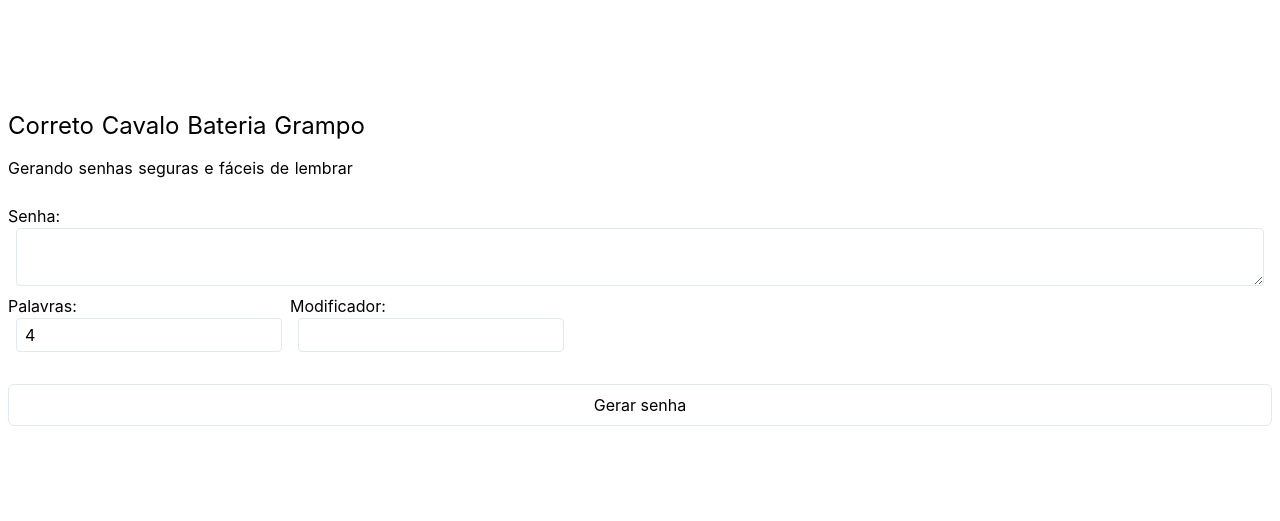
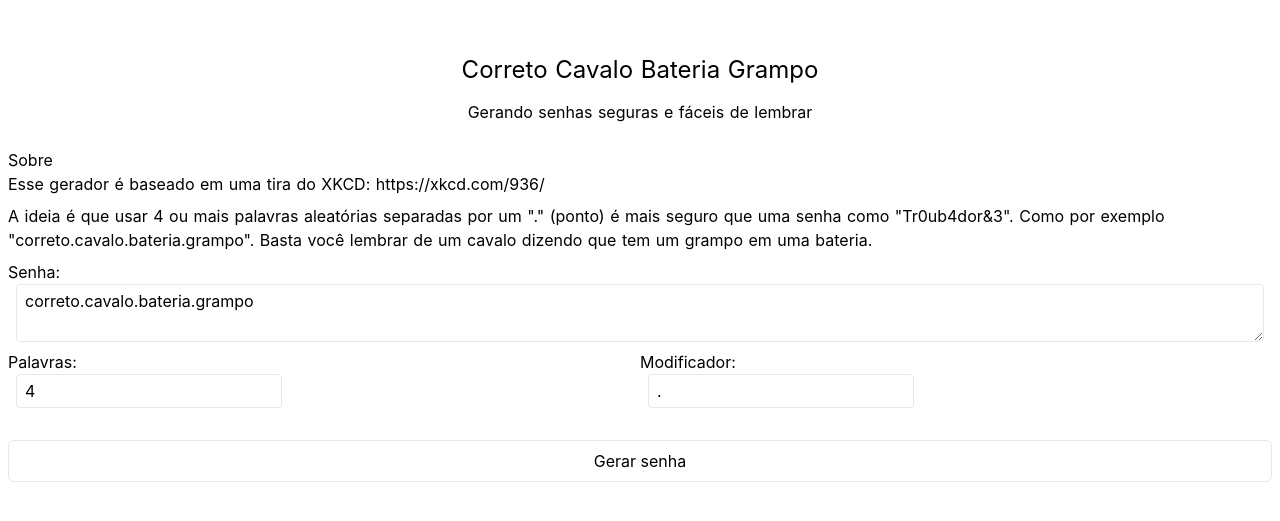
Before and after one commit to highlabs/correto.cavalo.bateria.grampo, a Nuxt app: page / in a window 1280 px wide. Shown: the part 141-662 px from the top of the page. Built offline with nearby package versions, Linux system fonts and the light colour scheme; no server answers; what @tailwindcss/typography would draw is missing.

Commit message:
feat: add a little readme

```diff
--- a/pages/index.vue
+++ b/pages/index.vue
@@ -1,9 +1,20 @@
 <template>
-  <div class="container">
-    <header>
+  <div class="container prose">
+    <header class="text-center">
       <h1>Correto Cavalo Bateria Grampo</h1>
       <p>Gerando senhas seguras e fáceis de lembrar</p>
     </header>
+
+    <div>
+      <h2>Sobre</h2>
+      <p>Esse gerador é baseado em uma tira do XKCD: <a href="https://xkcd.com/936/">https://xkcd.com/936/</a></p>
+      <p>
+        A ideia é que usar 4 ou mais palavras aleatórias separadas por um "." (ponto)
+        é mais seguro que uma senha como "Tr0ub4dor&3". Como por exemplo
+        "correto.cavalo.bateria.grampo". Basta você lembrar de um cavalo dizendo que tem um grampo
+        em uma bateria.
+      </p>
+    </div>
 
     <div class="password-input">
       <label for="senha_gerada">Senha:</label>
@@ -29,8 +40,11 @@
 export default {
   data () {
     return {
-      generatedPassword: 'correto.cavalo.bateria.grampo',
+      generatedPassword: [
+        'correto', 'cavalo', 'bateria', 'grampo'
+      ],
       wordNumber: 4,
+      especialChar: '.',
       wordList: {
         a: {
           length: 0,
@@ -139,6 +153,11 @@ export default {
       }
     }
   },
+  computed: {
+    passwordFormated () {
+      return this.generatedPassword.join(this.especialChar).toLowerCase()
+    }
+  },
   created () {
     if (!this.hasLocalStorage()) {
       this.createDb()
@@ -159,7 +178,7 @@ export default {
       for (let index = 0; index < this.wordNumber; index++) {
         words.push(this.getRandomWord())
       }
-      this.generatedPassword = words.join('.').toLowerCase()
+      this.generatedPassword = words
     },
     async createDb () {
       await Promise.all(
@@ -212,10 +231,10 @@ p {
   @apply flex flex-col justify-center flex-grow-0
 }
 .options {
-  @apply mb-4 flex
+  @apply mb-4 flex flex-wrap
 }
 .option {
-  @apply mb-2
+  @apply mb-2 w-1/2
 }
 input,
 textarea {
```
